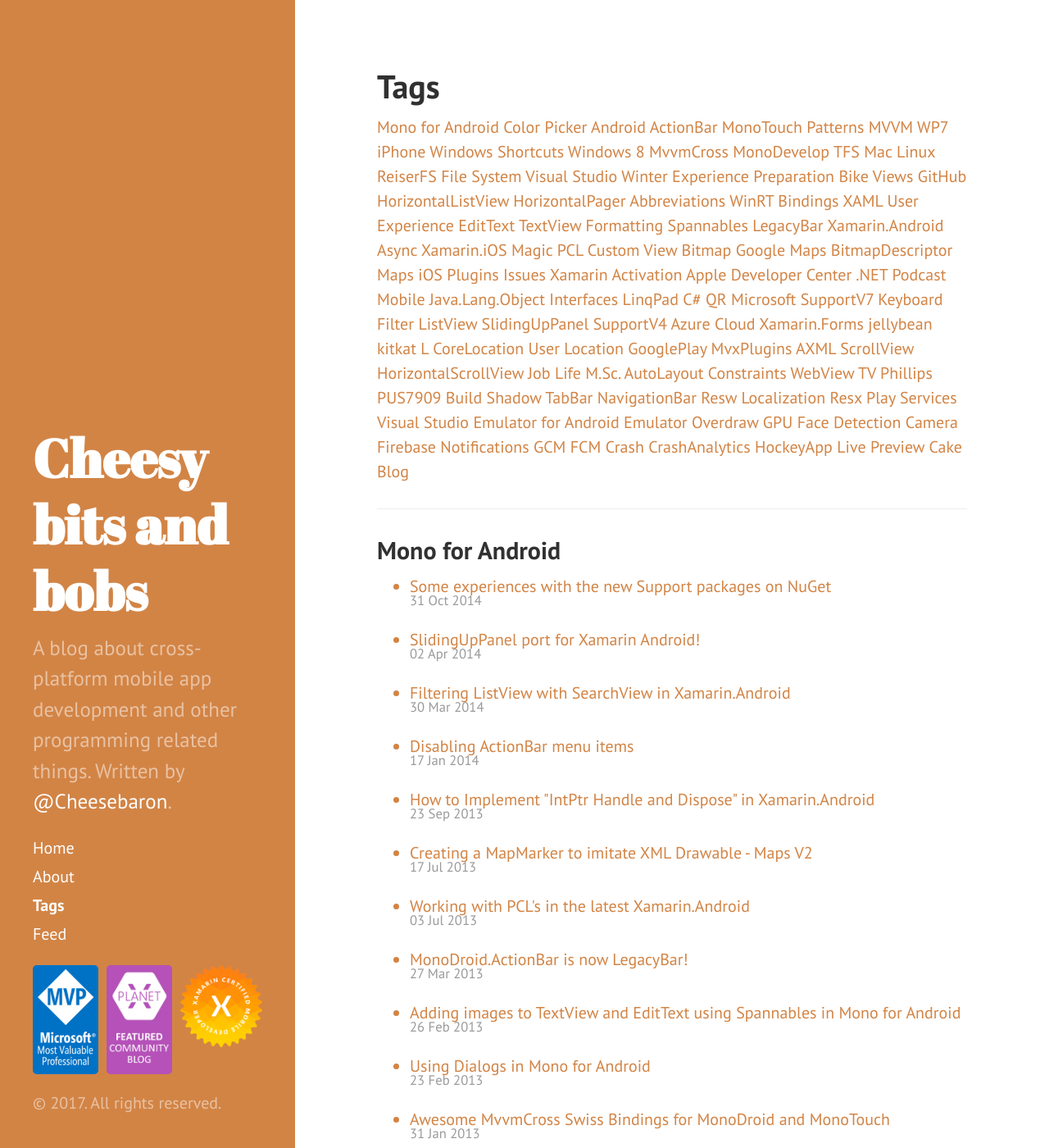
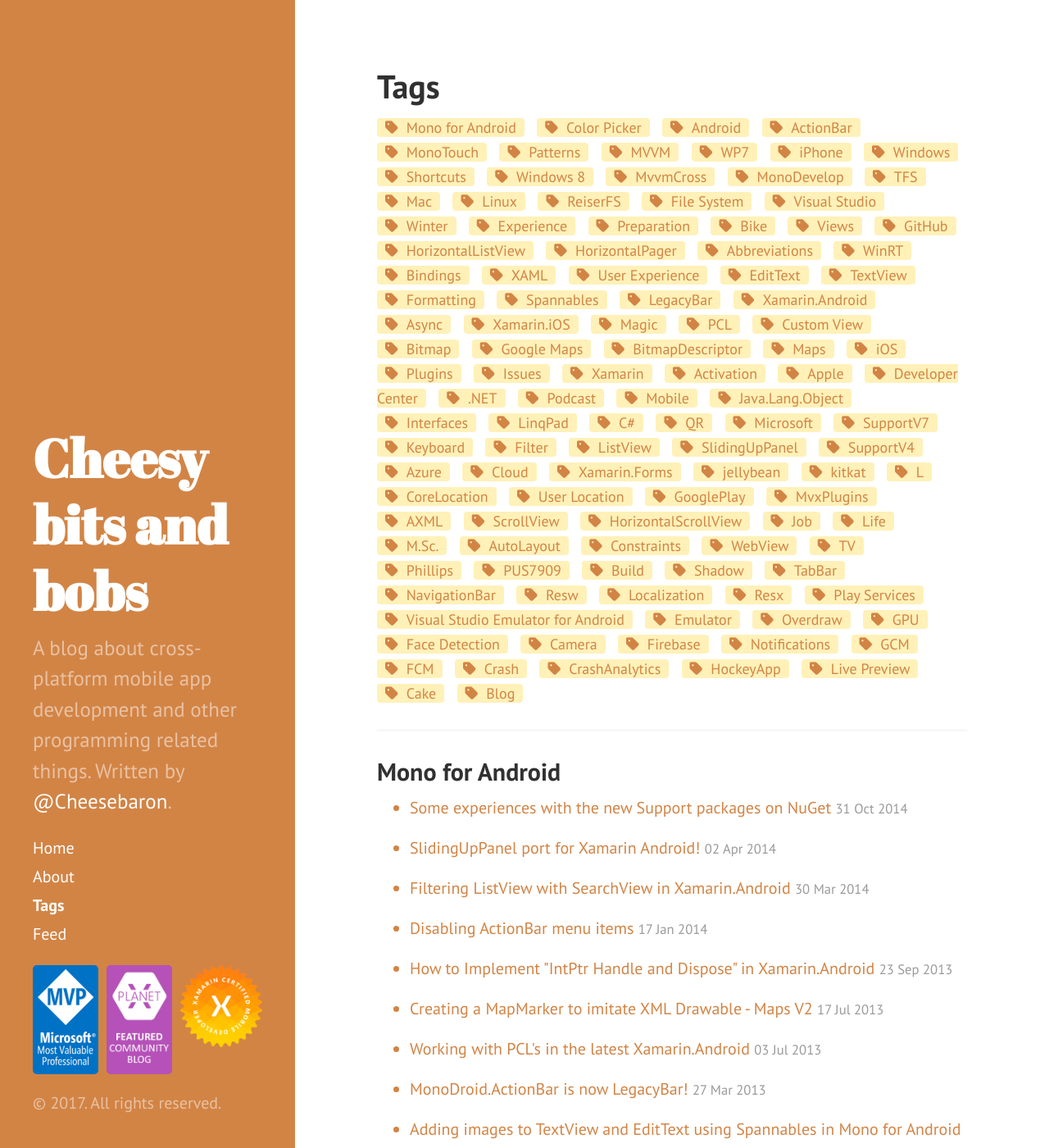
Before and after one commit to Cheesebaron/cheesebaron.github.io, a Jekyll site: the page built from tags.html, in a window 1280 px wide and 1400 px high. Shown: the whole window at 82% size. Built offline with Jekyll 4.4.1, drawn with Linux system fonts in a browser that asks for light colours; nearby versions of some CDN libraries.

Commit message:
Show tags on posts and add menu link

```diff
--- a/_config.yml
+++ b/_config.yml
@@ -18,7 +18,7 @@
 description: > # this means to ignore newlines until "baseurl:"
   A blog about cross-platform mobile app development and other programming related
   things. Written by <a href="https://twitter.com/Cheesebaron" target="_blank">@Cheesebaron</a>.
-baseurl: / # the subpath of your site, e.g. /blog
+baseurl: '' # the subpath of your site, e.g. /blog
 url: "https://blog.ostebaronen.dk" # the base hostname & protocol for your site, e.g. http://example.com
 github_username:  Cheesebaron
 
--- a/_includes/head.html
+++ b/_includes/head.html
@@ -14,10 +14,13 @@
     {% endif %}
   </title>
 
+  <script src="https://use.fontawesome.com/9960ee115f.js"></script>
+
   <!-- CSS -->
   <link rel="stylesheet" href="{{ site.baseurl }}/public/css/poole.css">
   <link rel="stylesheet" href="{{ site.baseurl }}/public/css/syntax.css">
   <link rel="stylesheet" href="{{ site.baseurl }}/public/css/hyde.css">
+  <link rel="stylesheet" href="{{ site.baseurl }}/public/css/extra.css">
   <link rel="stylesheet" href="http://fonts.googleapis.com/css?family=PT+Sans:400,400italic,700|Abril+Fatface">
 
   <!-- Icons -->
--- a/_layouts/page.html
+++ b/_layouts/page.html
@@ -4,5 +4,7 @@
 
 <div class="page">
   <h1 class="page-title">{{ page.title }}</h1>
+  <article>
   {{ content }}
+  </article>
 </div>
--- a/index.html
+++ b/index.html
@@ -13,8 +13,9 @@
     </h1>
 
     <span class="post-date">{{ post.date | date_to_string }}</span>
-
+    <article>
     {{ post.content }}
+    </article>
   </div>
   {% endfor %}
 </div>
--- /dev/null
+++ b/public/css/extra.css
@@ -0,0 +1,26 @@
+.post-tag {
+    display: inline;
+    background: rgba(255, 204, 0, 0.28);
+    padding: 0 .5rem;
+    margin-right: .5rem;
+    border-radius: 4px;
+    color: rgb(255, 204, 0);
+    font-size: 90%;
+    transition: all .1s ease-in-out;
+}
+
+.post-tag:before {
+    content: "\f02b";
+    font-family: FontAwesome;
+    padding-right: .5rem;
+}
+
+.post-tag:hover {
+    text-decoration: none;
+    background-color: rgb(255, 204, 0);
+    color: black;
+}
+
+.post-date {
+    display: inline-block;
+}
--- a/tags.html
+++ b/tags.html
@@ -17,7 +17,7 @@
     <h2 id="{{ tag[0] | slugify }}">{{ tag[0] }}</h2>
     <ul class="tags-expo-posts">
       {% for post in tag[1] %}
-        <a class="post-title" href="{{ site.url }}/{{ post.url }}">
+        <a class="post-title" href="{{ site.baseurl }}{{ post.url }}">
       <li>
         {{ post.title }}
       <small class="post-date">{{ post.date | date_to_string }}</small>
```
Also changed, not shown: _layouts/post.html (+7 -0 lines).
